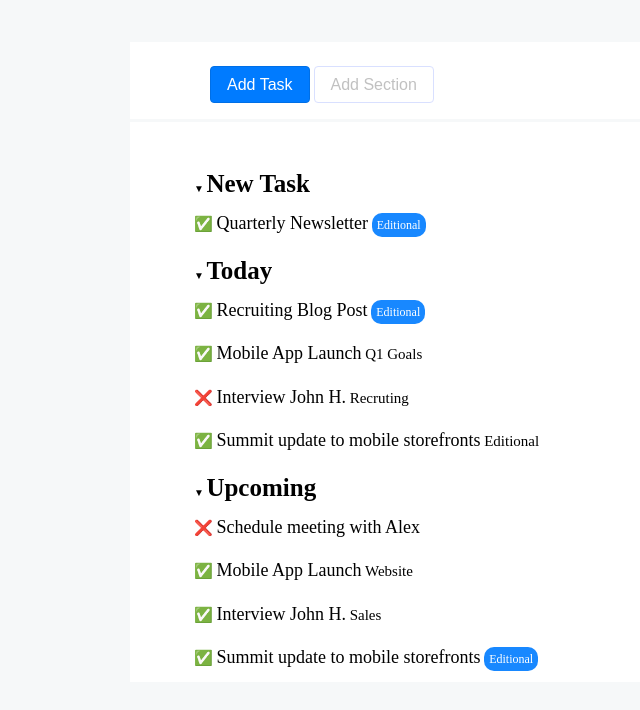
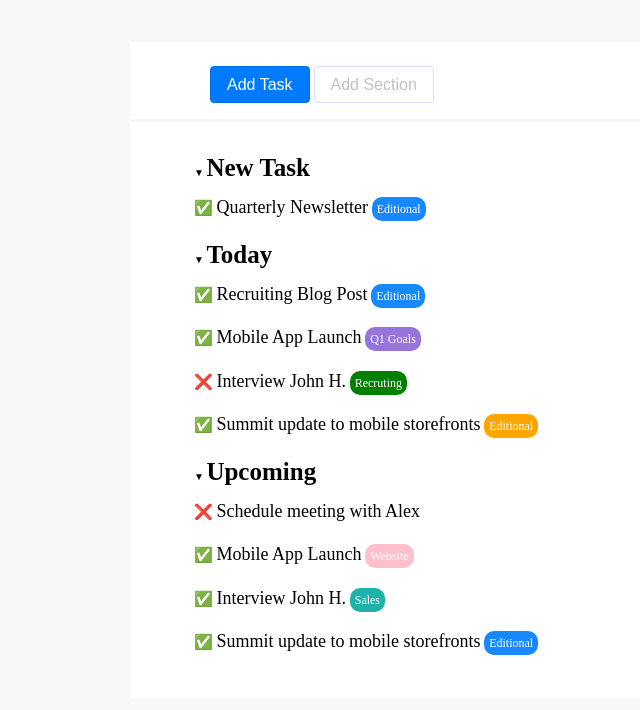
Before and after one commit to FrancescoGentile97/html-css-toboolist, a plain HTML site: page index.html in a window 1280 px wide. Shown: the part 86-796 px from the top of the page, without its empty margins (0-640 px from the left). Drawn offline with Linux system fonts and the light colour scheme.

Commit message:
css completo

```diff
--- a/css/style.css
+++ b/css/style.css
@@ -34,7 +34,7 @@ nav {
 
 .section-container {
     background-color: white;
-    height: 40em;
+    height: 41em;
     margin: 3em 5em 5em 5em;
 }
 
@@ -103,7 +103,7 @@ nav {
 .newtask-container {
     text-align: left;
     padding-left: 4em;
-    padding-top: 3em;
+    padding-top: 2em;
     height: 35em;
 }
 
@@ -148,3 +148,45 @@ nav {
     border-radius: 10px;
 
 }
+
+.purple-mark {
+    font-size: 12px;
+    color: white;
+    background-color: rgb(150,116,220);
+    padding: 5px;
+    border-radius: 10px;
+
+}
+
+.green-mark {
+    font-size: 12px;
+    color: white;
+    background-color: green;
+    padding: 5px;
+    border-radius: 10px;
+
+}
+
+.orange-mark {
+    font-size: 12px;
+    color: white;
+    background-color: orange;
+    padding: 5px;
+    border-radius: 10px;
+}
+
+.pink-mark {
+    font-size: 12px;
+    color: white;
+    background-color: pink;
+    padding: 5px;
+    border-radius: 10px;
+}
+
+.lightgreen-mark {
+    font-size: 12px;
+    color: white;
+    background-color: lightseagreen;
+    padding: 5px;
+    border-radius: 10px;
+}
```
